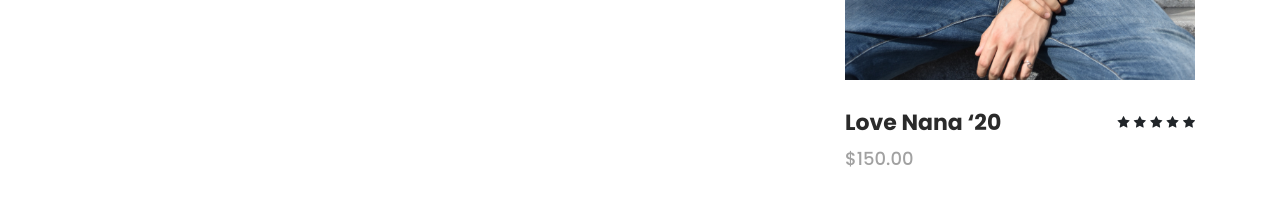
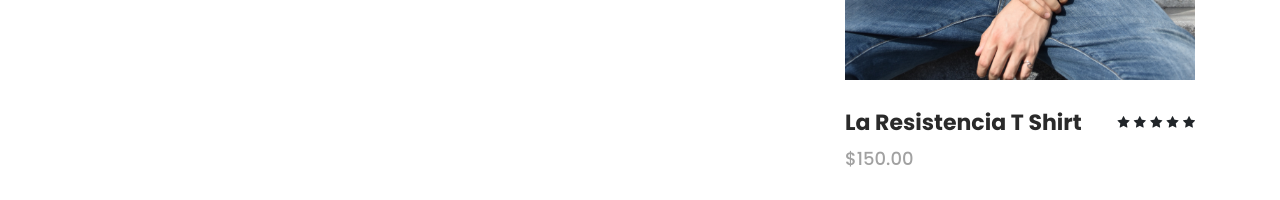
Before and after one commit to alvarodgzz/LosInsurgentesWebShop, a plain HTML site: page index.html in a window 1280 px wide. Shown: the part 1417-1617 px from the top of the page. Drawn offline with Linux system fonts and the light colour scheme.

Commit message:
Add change in merch info

```diff
--- a/index.html
+++ b/index.html
@@ -217,7 +217,7 @@
                                     <img src="assets/images/merchInsurgentes0800.JPG" alt="">
                                 </div>
                                 <div class="down-content">
-                                    <h4>Love Nana ‘20</h4>
+                                    <h4>La Resistencia T Shirt</h4>
                                     <span>$150.00</span>
                                     <ul class="stars">
                                         <li><i class="fa fa-star"></i></li>
```
